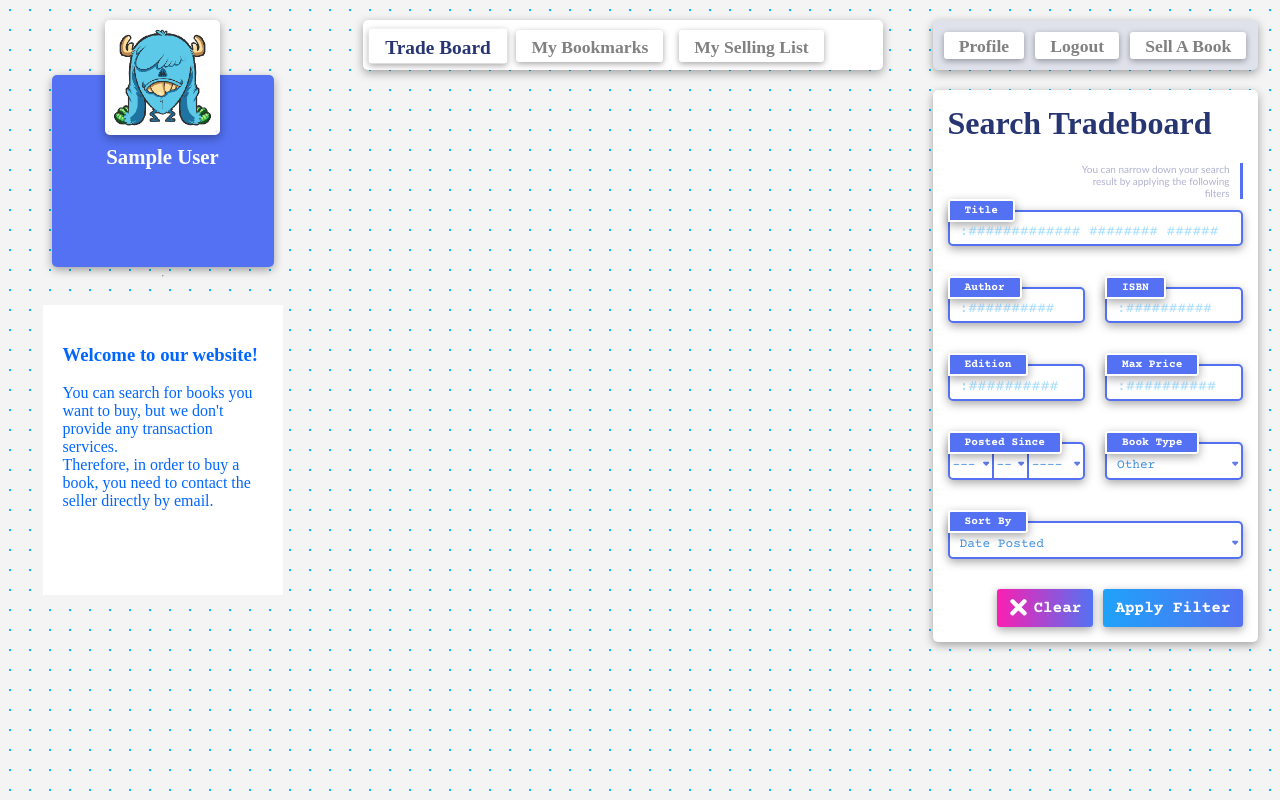
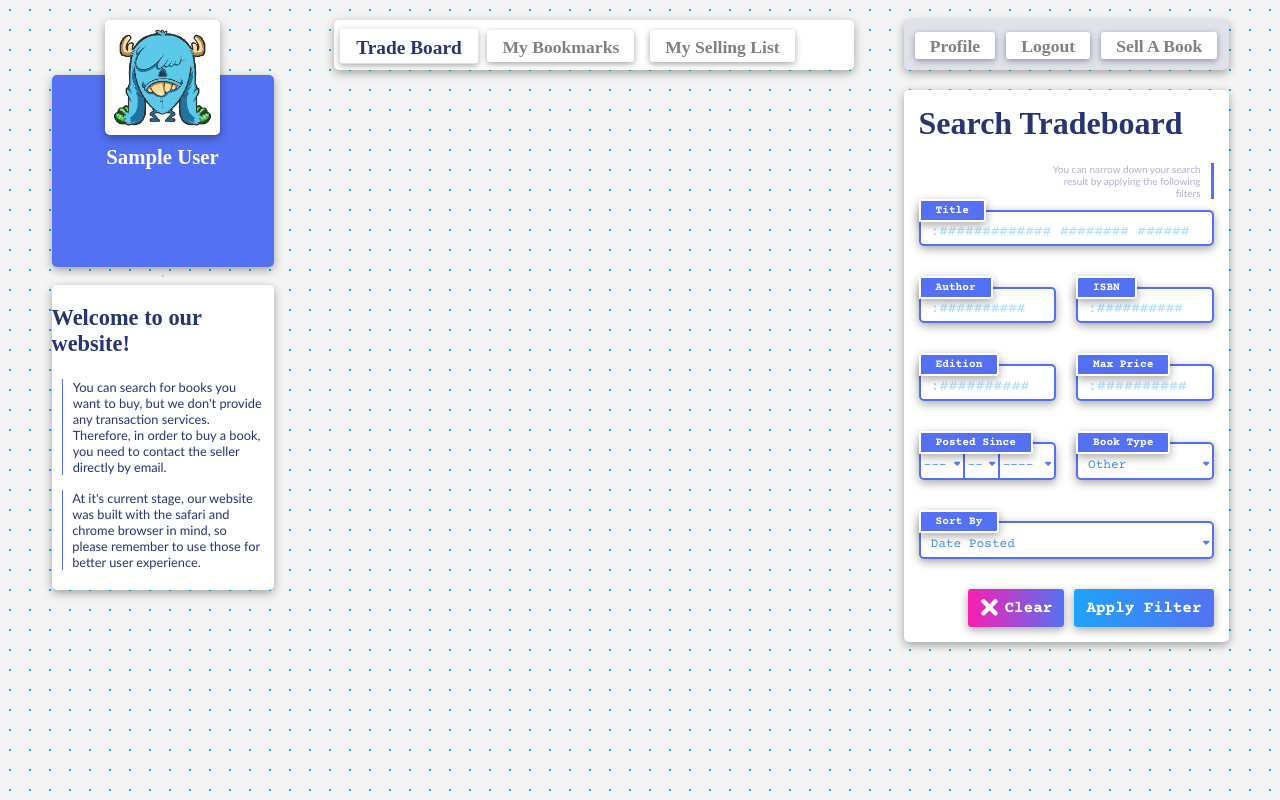
Before and after one commit to beckaberhanu/TextBookSwap, a Django app: page /home/ in a window 1280 px wide. Run offline with Django 3.2, Linux system fonts and the light colour scheme; the visitor is signed in with stand-in values (Sample User, id 1); some libraries are stand-ins or nearby versions.

Commit message:
added a few disclaimers and fixed a bug with the search where choosing sort by relevance with empty search field would return an error

```diff
--- a/textbookswap/tradeboard/forms.py
+++ b/textbookswap/tradeboard/forms.py
@@ -110,7 +110,13 @@
         if search_filters['posted_since']:
             posts = posts.filter(
                 date_posted__gte=search_filters['posted_since'])
-        return(posts.order_by(search_filters['sort_by']))
+        if search_filters['sort_by'] == "-similarity":
+            if search_filters['author'] or search_filters['title']:
+                return(posts.order_by(search_filters['sort_by']))
+            else:
+                return(posts.order_by("-date_posted"))
+        else:
+            return(posts.order_by(search_filters['sort_by']))
 
 # *********************************************************************************************************************************************************************************
 
--- a/textbookswap/tradeboard/static/tradeboard/tb_main.css
+++ b/textbookswap/tradeboard/static/tradeboard/tb_main.css
@@ -1166,3 +1166,26 @@
   z-index: 2;
   height: 182.5px;
 }
+.instruction {
+  width: 222px;
+  background-color: #fff;
+  border-radius: 5px;
+  box-shadow: 0px 3px 10px rgba(0, 0, 0, 0.35);
+  display: flex;
+  flex-direction: column;
+  padding-bottom: 20px;
+}
+.instruction h3 {
+  margin-top: 20px;
+  font-family: "DIN Condensed";
+  font-size: 1.4em;
+  color: #273572;
+  align-self: center;
+}
+.instruction p {
+  font-family: "Gill Sans", "Gill Sans MT", Calibri, "Trebuchet MS", sans-serif;
+  font-size: 0.8em;
+  color: #273572;
+  align-self: center;
+  padding: 0 10px;
+}
--- a/textbookswap/tradeboard/templates/tradeboard/home.html
+++ b/textbookswap/tradeboard/templates/tradeboard/home.html
@@ -3,7 +3,7 @@
 
 {% block content %}
 
-    <style>
+    {% comment %} <style>
         .instruction {
             height: 250px;
             width: 200px;
@@ -12,7 +12,7 @@
           margin: 20px;
           padding: 20px;
         }
-    </style>
+    </style> {% endcomment %}
     <div class = "popup">
 
     </div>
@@ -28,8 +28,15 @@
             </div>
             <div class = "instruction">
                 <h3> Welcome to our website!</h3>
-                <p> You can search for books you want to buy, but we don't provide any transaction services. </p>
-                <p> Therefore, in order to buy a book, you need to contact the seller directly by email.</p>
+                <div class="arrange-as-row">
+                    <div class="vertical-accent-bar"></div>
+                    <p style="margin:0;"> You can search for books you want to buy, but we don't provide any transaction services.
+                    <br> Therefore, in order to buy a book, you need to contact the seller directly by email.</p>
+                </div>
+                <div class="arrange-as-row" style="margin-top:15px;">
+                    <div class="vertical-accent-bar"></div>
+                    <p style="margin:0;"> At it's current stage, our website was built with the safari and chrome browser in mind, so please remember to use those for better user experience.</p>
+                </div>
             </div>
         </div>
         <div class = "mid-panel">
```
